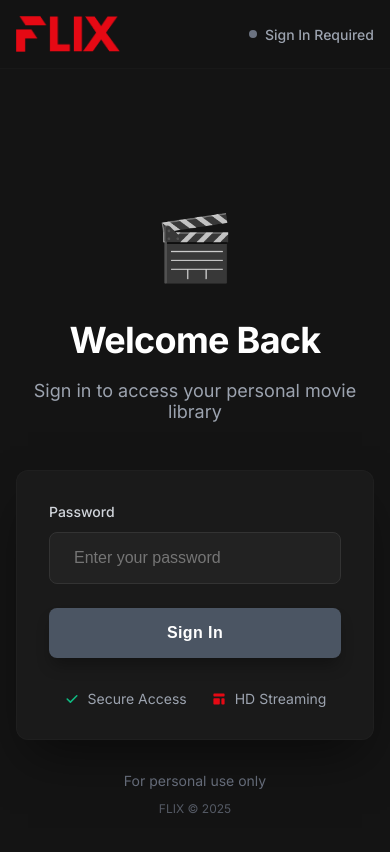
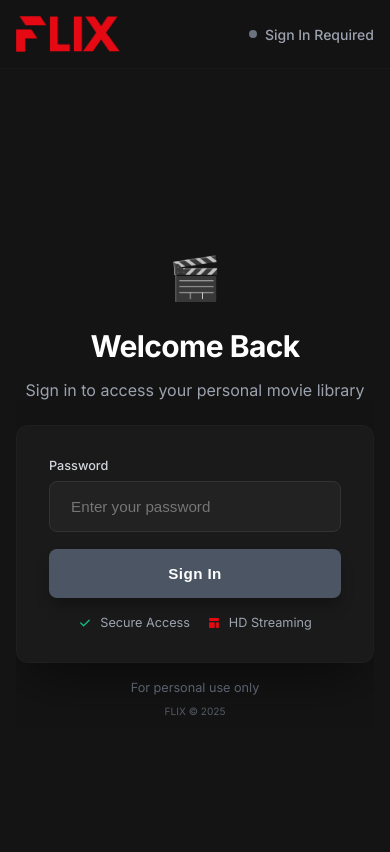
Before and after one commit to juliuspleunes4/Flix, a React (Vite) app in the folder frontend/: page /login in a window 390 px wide. Shown: the top 852 px of the page. Built offline with nearby package versions, Linux system fonts and the light colour scheme; no server answers.

Commit message:
Login responsiveness fixed

```diff
--- a/frontend/src/pages/Login.tsx
+++ b/frontend/src/pages/Login.tsx
@@ -81,26 +81,46 @@ const Login: React.FC = () => {
       </header>
 
       {/* Main Content */}
-      <main className="pt-24 flex items-center justify-center min-h-screen" style={{ paddingTop: '6rem', display: 'flex', alignItems: 'center', justifyContent: 'center', minHeight: '100vh' }}>
-        <div className="max-w-md w-full mx-4" style={{ maxWidth: '28rem', width: '100%', margin: '0 1rem' }}>
+      <main className="flex items-center justify-center" style={{
+        display: 'flex',
+        alignItems: 'center',
+        justifyContent: 'center',
+        minHeight: '100vh',
+        paddingTop: 'max(1rem, min(5rem, 8vh))',
+        paddingBottom: 'max(1rem, min(2rem, 4vh))'
+      }}>
+        <div className="max-w-md w-full mx-4" style={{
+          maxWidth: '28rem',
+          width: '100%',
+          margin: '0 1rem',
+          maxHeight: 'calc(100vh - max(2rem, min(7rem, 12vh)))',
+          overflowY: 'auto'
+        }}>
           {/* Hero Section */}
-          <div className="text-center mb-12 animate-fade-in" style={{ textAlign: 'center', marginBottom: '3rem' }}>
-            <div className="mb-8" style={{ marginBottom: '2rem' }}>
-              <div className="text-6xl mb-6" style={{ fontSize: '4rem', marginBottom: '1.5rem', opacity: 0.8 }}>🎬</div>
+          <div className="text-center animate-fade-in" style={{
+            textAlign: 'center',
+            marginBottom: 'max(1rem, min(2rem, 3vh))'
+          }}>
+            <div style={{ marginBottom: 'max(0.5rem, min(1.5rem, 2vh))' }}>
+              <div style={{
+                fontSize: 'max(2rem, min(3rem, 5vh))',
+                marginBottom: 'max(0.5rem, min(1rem, 1.5vh))',
+                opacity: 0.8
+              }}>🎬</div>
             </div>
-            <h2 className="text-4xl font-bold text-white mb-4" style={{
-              fontSize: '2.25rem',
+            <h2 style={{
+              fontSize: 'max(1.25rem, min(1.875rem, 4vh))',
               fontWeight: 'bold',
               color: 'white',
-              marginBottom: '1rem',
+              marginBottom: 'max(0.5rem, min(0.75rem, 1vh))',
               letterSpacing: '-0.02em'
             }}>
               Welcome Back
             </h2>
-            <p className="text-lg text-gray-400 mb-8" style={{
-              fontSize: '1.125rem',
+            <p style={{
+              fontSize: 'max(0.875rem, min(1rem, 2vh))',
               color: '#9CA3AF',
-              marginBottom: '2rem',
+              marginBottom: 'max(1rem, min(1.5rem, 2vh))',
               fontWeight: '400'
             }}>
               Sign in to access your personal movie library
@@ -108,22 +128,26 @@ const Login: React.FC = () => {
           </div>
 
           {/* Login Form Card */}
-          <div className="bg-netflix-gray-dark rounded-xl p-8 shadow-2xl border border-netflix-gray/20 backdrop-blur-sm" style={{
+          <div className="bg-netflix-gray-dark rounded-xl shadow-2xl border border-netflix-gray/20 backdrop-blur-sm" style={{
             backgroundColor: '#1a1a1a',
             borderRadius: '0.75rem',
-            padding: '2rem',
+            padding: 'max(1rem, min(2rem, 4vh))',
             boxShadow: '0 25px 50px -12px rgba(0, 0, 0, 0.5)',
             border: '1px solid rgba(51, 51, 51, 0.2)',
             backdropFilter: 'blur(4px)'
           }}>
-            <form onSubmit={handleSubmit} style={{ display: 'flex', flexDirection: 'column', gap: '1.5rem' }}>
+            <form onSubmit={handleSubmit} style={{
+              display: 'flex',
+              flexDirection: 'column',
+              gap: 'max(1rem, min(1.5rem, 2vh))'
+            }}>
               <div>
-                <label htmlFor="password" className="block text-sm font-medium text-gray-300 mb-3" style={{
+                <label htmlFor="password" className="block text-sm font-medium text-gray-300" style={{
                   display: 'block',
-                  fontSize: '0.875rem',
+                  fontSize: 'max(0.75rem, min(0.875rem, 1.5vh))',
                   fontWeight: '500',
                   color: '#D1D5DB',
-                  marginBottom: '0.75rem'
+                  marginBottom: 'max(0.5rem, min(0.75rem, 1vh))'
                 }}>
                   Password
                 </label>
@@ -137,12 +161,12 @@ const Login: React.FC = () => {
                   className="w-full px-4 py-4 bg-netflix-gray-dark border border-netflix-gray rounded-lg text-white placeholder-gray-400 focus:outline-none focus:ring-2 focus:ring-netflix-red focus:border-netflix-red transition-all duration-200 text-lg"
                   style={{
                     width: '100%',
-                    padding: '1rem 1.5rem',
+                    padding: 'max(0.75rem, min(1rem, 2vh)) max(1rem, min(1.5rem, 2.5vh))',
                     backgroundColor: '#222222',
                     border: '1px solid #333333',
                     borderRadius: '0.5rem',
                     color: 'white',
-                    fontSize: '1rem',
+                    fontSize: 'max(0.875rem, min(1rem, 1.8vh))',
                     outline: 'none',
                     transition: 'all 0.2s ease',
                     boxSizing: 'border-box'
@@ -153,17 +177,23 @@ const Login: React.FC = () => {
               </div>
 
               {error && (
-                <div className="bg-netflix-red/10 border border-netflix-red/30 text-netflix-red px-4 py-3 rounded-lg backdrop-blur-sm animate-slide-up" style={{
+                <div className="bg-netflix-red/10 border border-netflix-red/30 text-netflix-red rounded-lg backdrop-blur-sm animate-slide-up" style={{
                   backgroundColor: 'rgba(229, 9, 20, 0.1)',
                   border: '1px solid rgba(229, 9, 20, 0.3)',
                   color: '#E50914',
-                  padding: '0.75rem 1rem',
+                  padding: 'max(0.5rem, min(0.75rem, 1.5vh)) max(0.75rem, min(1rem, 2vh))',
                   borderRadius: '0.5rem',
                   backdropFilter: 'blur(4px)'
                 }}>
                   <div className="flex items-center" style={{ display: 'flex', alignItems: 'center' }}>
-                    <span className="mr-2 text-lg" style={{ marginRight: '0.5rem', fontSize: '1.125rem' }}>⚠️</span>
-                    <span className="font-medium" style={{ fontWeight: '500' }}>{error}</span>
+                    <span style={{
+                      marginRight: '0.5rem',
+                      fontSize: 'max(1rem, min(1.125rem, 2vh))'
+                    }}>⚠️</span>
+                    <span style={{
+                      fontWeight: '500',
+                      fontSize: 'max(0.75rem, min(0.875rem, 1.5vh))'
+                    }}>{error}</span>
                   </div>
                 </div>
               )}
@@ -171,16 +201,16 @@ const Login: React.FC = () => {
               <button
                 type="submit"
                 disabled={isLoading || !password.trim()}
-                className="w-full bg-netflix-red hover:bg-netflix-red-dark disabled:bg-netflix-gray disabled:cursor-not-allowed text-white font-semibold py-4 px-6 rounded-lg transition-all duration-200 transform hover:scale-105 active:scale-95 shadow-lg text-lg tracking-wide"
+                className="w-full bg-netflix-red hover:bg-netflix-red-dark disabled:bg-netflix-gray disabled:cursor-not-allowed text-white font-semibold rounded-lg transition-all duration-200 transform hover:scale-105 active:scale-95 shadow-lg tracking-wide"
                 style={{
                   width: '100%',
                   backgroundColor: isLoading || !password.trim() ? '#4B5563' : '#E50914',
                   color: 'white',
                   fontWeight: '600',
-                  padding: '1rem 1.5rem',
+                  padding: 'max(0.75rem, min(1rem, 2vh)) max(1rem, min(1.5rem, 2.5vh))',
                   borderRadius: '0.5rem',
                   border: 'none',
-                  fontSize: '1rem',
+                  fontSize: 'max(0.875rem, min(1rem, 1.8vh))',
                   letterSpacing: '0.025em',
                   cursor: isLoading || !password.trim() ? 'not-allowed' : 'pointer',
                   transition: 'all 0.2s ease',
@@ -189,9 +219,9 @@ const Login: React.FC = () => {
               >
                 {isLoading ? (
                   <div className="flex items-center justify-center" style={{ display: 'flex', alignItems: 'center', justifyContent: 'center' }}>
-                    <div className="w-5 h-5 border-2 border-white border-t-transparent rounded-full animate-spin mr-3" style={{
-                      width: '1.25rem',
-                      height: '1.25rem',
+                    <div style={{
+                      width: 'max(1rem, min(1.25rem, 2vh))',
+                      height: 'max(1rem, min(1.25rem, 2vh))',
                       border: '2px solid white',
                       borderTopColor: 'transparent',
                       borderRadius: '50%',
@@ -207,23 +237,32 @@ const Login: React.FC = () => {
             </form>
 
             {/* Additional Info */}
-            <div className="mt-8 text-center" style={{ marginTop: '2rem', textAlign: 'center' }}>
+            <div style={{
+              marginTop: 'max(1rem, min(1.5rem, 2vh))',
+              textAlign: 'center'
+            }}>
               <div className="flex items-center justify-center space-x-6 text-sm text-gray-400" style={{
                 display: 'flex',
                 alignItems: 'center',
                 justifyContent: 'center',
-                gap: '1.5rem',
-                fontSize: '0.875rem',
+                gap: 'max(1rem, min(1.5rem, 2vh))',
+                fontSize: 'max(0.75rem, min(0.875rem, 1.5vh))',
                 color: '#9CA3AF'
               }}>
                 <div className="flex items-center space-x-2" style={{ display: 'flex', alignItems: 'center', gap: '0.5rem' }}>
-                  <svg className="w-4 h-4 text-green-500" width="16" height="16" fill="#10B981" viewBox="0 0 20 20">
+                  <svg className="w-4 h-4 text-green-500" style={{
+                    width: 'max(0.875rem, min(1rem, 1.5vh))',
+                    height: 'max(0.875rem, min(1rem, 1.5vh))'
+                  }} fill="#10B981" viewBox="0 0 20 20">
                     <path fillRule="evenodd" d="M16.707 5.293a1 1 0 010 1.414l-8 8a1 1 0 01-1.414 0l-4-4a1 1 0 011.414-1.414L8 12.586l7.293-7.293a1 1 0 011.414 0z" clipRule="evenodd" />
                   </svg>
                   <span>Secure Access</span>
                 </div>
                 <div className="flex items-center space-x-2" style={{ display: 'flex', alignItems: 'center', gap: '0.5rem' }}>
-                  <svg className="w-4 h-4 text-netflix-red" width="16" height="16" fill="#E50914" viewBox="0 0 20 20">
+                  <svg className="w-4 h-4 text-netflix-red" style={{
+                    width: 'max(0.875rem, min(1rem, 1.5vh))',
+                    height: 'max(0.875rem, min(1rem, 1.5vh))'
+                  }} fill="#E50914" viewBox="0 0 20 20">
                     <path fillRule="evenodd" d="M3 4a1 1 0 011-1h12a1 1 0 011 1v2a1 1 0 01-1 1H4a1 1 0 01-1-1V4zM3 10a1 1 0 011-1h6a1 1 0 011 1v6a1 1 0 01-1 1H4a1 1 0 01-1-1v-6zM14 9a1 1 0 00-1 1v6a1 1 0 001 1h2a1 1 0 001-1v-6a1 1 0 00-1-1h-2z" clipRule="evenodd" />
                   </svg>
                   <span>HD Streaming</span>
@@ -233,14 +272,17 @@ const Login: React.FC = () => {
           </div>
 
           {/* Footer */}
-          <div className="text-center mt-8 text-gray-500 text-sm" style={{
+          <div style={{
             textAlign: 'center',
-            marginTop: '2rem',
+            marginTop: 'max(1rem, min(1.5rem, 2vh))',
             color: '#6B7280',
-            fontSize: '0.875rem'
+            fontSize: 'max(0.75rem, min(0.875rem, 1.5vh))'
           }}>
-            <p className="mb-2" style={{ marginBottom: '0.5rem' }}>For personal use only</p>
-            <p className="text-xs opacity-75" style={{ fontSize: '0.75rem', opacity: 0.75 }}>FLIX © 2025</p>
+            <p style={{ marginBottom: '0.5rem' }}>For personal use only</p>
+            <p style={{
+              fontSize: 'max(0.625rem, min(0.75rem, 1.2vh))',
+              opacity: 0.75
+            }}>FLIX © 2025</p>
           </div>
         </div>
       </main>
```
